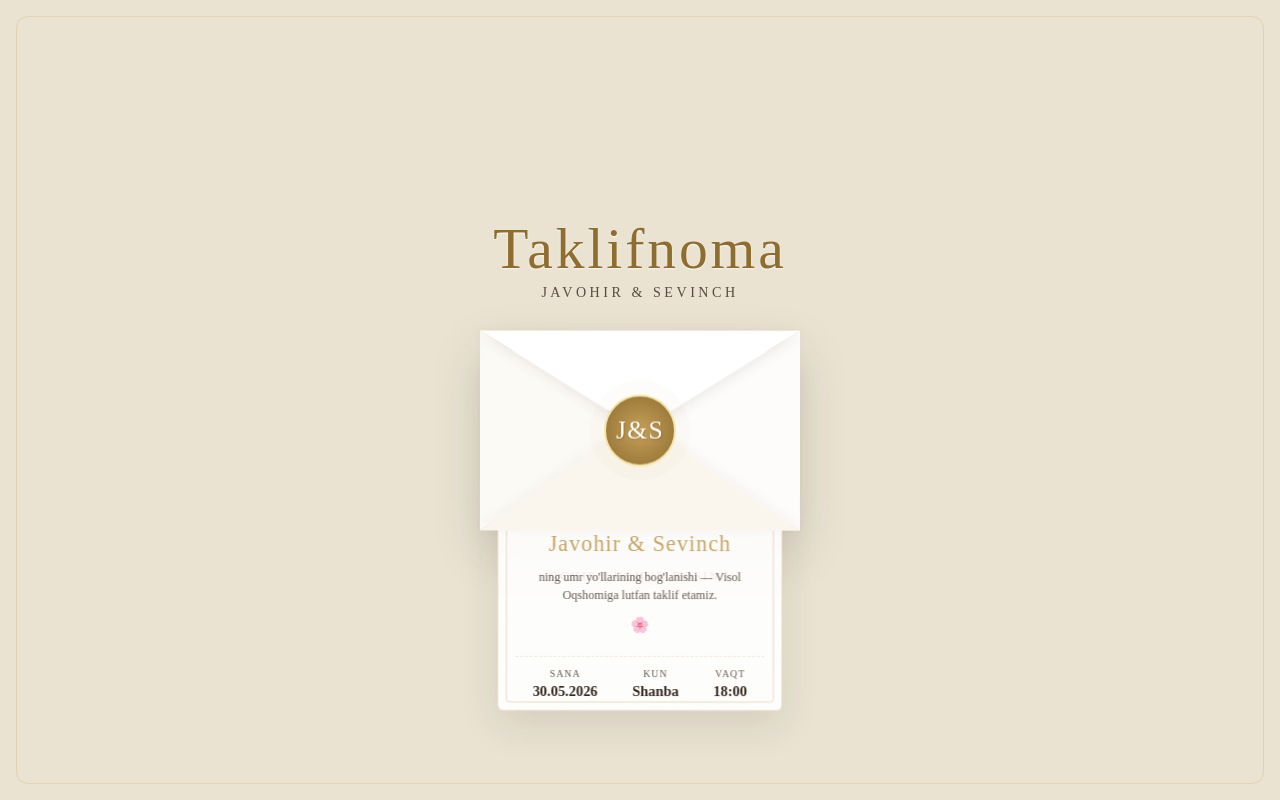
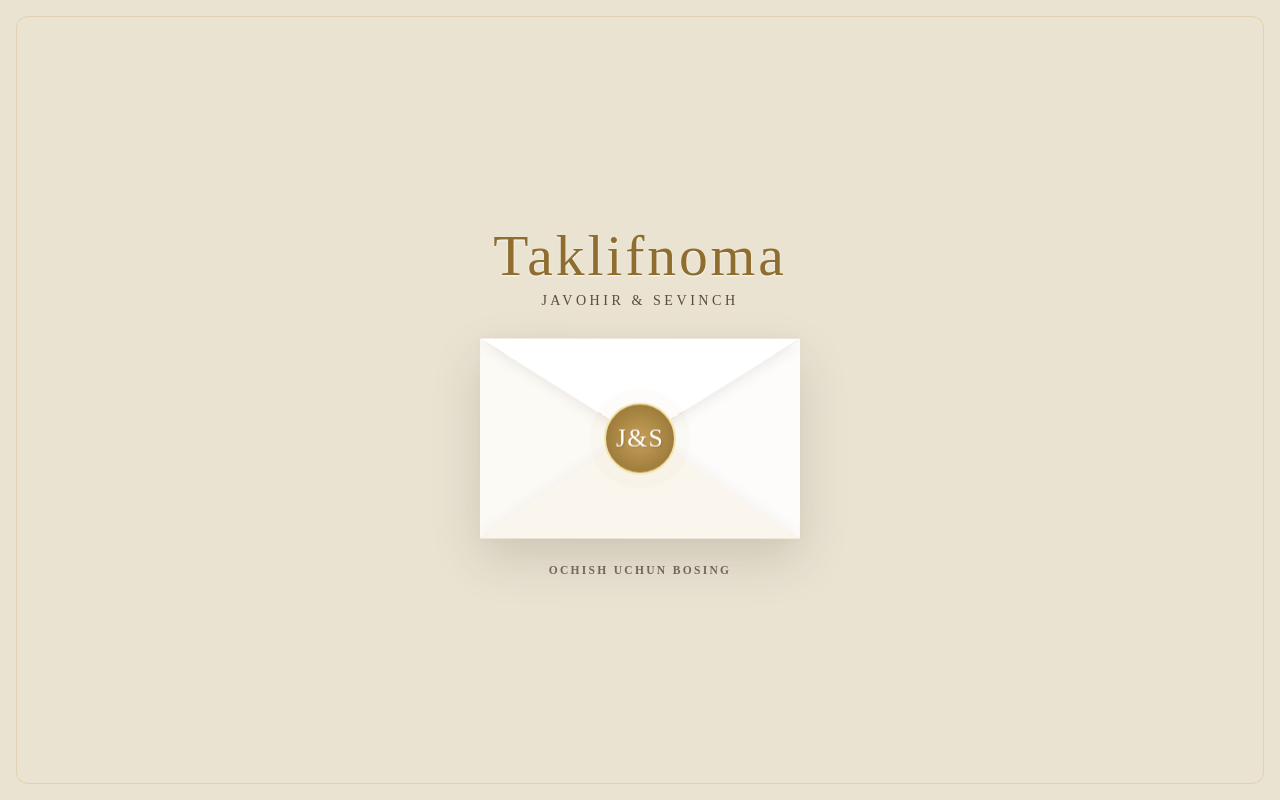
Before and after one commit to ergashevv/wedding, a Next.js app: page / in a window 1280 px wide. Built offline with nearby package versions, Linux system fonts and the light colour scheme.

Commit message:
Restore spacious full-page invitation layout with Yandex Maps revealed smoothly via 3D envelope portal

```diff
--- a/src/app/globals.css
+++ b/src/app/globals.css
@@ -290,29 +290,33 @@ h1, h2, h3, h4 {
   filter: drop-shadow(0 4px 6px rgba(45, 31, 23, 0.08));
 }
 
-/* Textured Card sitting inside the pocket (Now the scrollable luxury sheet!) */
+/* Textured Card sitting inside the pocket (Small preview card!) */
 .card-inside {
   position: absolute;
   top: 10px;
-  left: 10px;
-  width: 300px;
-  height: 380px; /* Tall elegant sheet */
+  left: 15px;
+  width: 290px;
+  height: 180px;
   background-color: #ffffff;
-  border-radius: 6px;
-  box-shadow: 0 15px 40px rgba(45, 31, 23, 0.12);
+  border-radius: 4px;
+  box-shadow: 0 4px 12px rgba(0, 0, 0, 0.06);
   z-index: 1;
-  transition: transform 1.2s cubic-bezier(0.25, 1, 0.3, 1), opacity 0.5s ease;
+  transition: transform 0.8s cubic-bezier(0.25, 1, 0.5, 1), opacity 0.5s ease;
   display: flex;
   flex-direction: column;
-  border: 1px solid rgba(197, 160, 89, 0.35);
+  justify-content: center;
+  align-items: center;
+  padding: 15px;
+  text-align: center;
+  border: 1px solid rgba(197, 160, 89, 0.2);
   opacity: 0.9;
   transform: translateY(0) scale(0.95);
   pointer-events: none;
 }
 
-/* When envelope is opened, the card slides up and becomes fully interactive! */
+/* When envelope is opened, the card slides up and becomes clickable! */
 .envelope-wrapper.opened .card-inside {
-  transform: translateY(-240px) scale(1);
+  transform: translateY(-112px) scale(1);
   opacity: 1;
   pointer-events: auto;
   z-index: 3;
@@ -321,186 +325,41 @@ h1, h2, h3, h4 {
 .card-inside::before {
   content: '';
   position: absolute;
-  top: 8px;
-  left: 8px;
-  right: 8px;
-  bottom: 8px;
-  border: 1px solid rgba(197, 160, 89, 0.4);
-  border-radius: 4px;
+  top: 6px;
+  left: 6px;
+  right: 6px;
+  bottom: 6px;
+  border: 1px solid rgba(197, 160, 89, 0.35);
+  border-radius: 2px;
   pointer-events: none;
   z-index: 10;
 }
 
-/* Scrollable container inside the card */
-.card-inside-scrollable {
-  width: 100%;
-  height: 100%;
-  overflow-y: auto;
-  padding: 26px 18px;
-  display: flex;
-  flex-direction: column;
-  align-items: center;
-  z-index: 2;
-  position: relative;
-  /* Smooth scrolling with modern custom scrollbar */
-  scrollbar-width: thin;
-  scrollbar-color: rgba(197, 160, 89, 0.3) transparent;
+.card-inside-title {
+  font-family: var(--font-cursive);
+  font-size: 2.2rem;
+  color: var(--color-gold-primary);
+  line-height: 1;
 }
 
-.card-inside-scrollable::-webkit-scrollbar {
-  width: 4px;
-}
-
-.card-inside-scrollable::-webkit-scrollbar-thumb {
-  background-color: rgba(197, 160, 89, 0.3);
-  border-radius: 2px;
-}
-
-/* Ornaments & Typography inside the card */
-.card-ornament-top, .card-ornament-bottom {
-  font-size: 1.1rem;
-  color: var(--color-gold-primary);
-  margin: 5px 0;
-}
-
-.card-cursive-title {
-  font-family: var(--font-cursive);
-  font-size: 2.8rem;
-  color: var(--color-gold-dark);
-  line-height: 1;
-  margin-bottom: 2px;
-}
-
-.card-double-divider {
-  width: 80px;
-  height: 3px;
-  border-top: 1px solid rgba(197, 160, 89, 0.4);
-  border-bottom: 1px solid rgba(197, 160, 89, 0.4);
-  margin: 8px 0 15px 0;
-}
-
-.card-main-invitation {
+.card-inside-names {
   font-family: var(--font-serif);
-  font-size: 1.1rem;
+  font-size: 0.95rem;
   font-weight: 600;
   color: var(--color-text-primary);
-  margin-top: 5px;
+  margin-top: 6px;
   letter-spacing: 0.05em;
   text-transform: uppercase;
 }
 
-.card-body-text {
-  font-family: var(--font-sans);
-  font-size: 0.8rem;
+.card-inside-tap {
+  font-size: 0.65rem;
+  letter-spacing: 0.15em;
+  text-transform: uppercase;
   color: var(--color-text-secondary);
-  line-height: 1.5;
-  margin: 4px 0;
-  text-align: center;
-  max-width: 92%;
-}
-
-.card-names-title {
-  font-family: var(--font-serif);
-  font-size: 1.45rem;
+  margin-top: 12px;
   font-weight: 500;
-  color: var(--color-gold-primary);
-  letter-spacing: 0.05em;
-  margin: 8px 0;
-  text-align: center;
-}
-
-.card-ornament-middle {
-  font-size: 1rem;
-  margin: 8px 0;
-}
-
-/* Event Info Table inside card */
-.card-event-info {
-  display: flex;
-  justify-content: space-around;
-  width: 100%;
-  border-top: 1px dashed rgba(197, 160, 89, 0.25);
-  border-bottom: 1px dashed rgba(197, 160, 89, 0.25);
-  padding: 12px 0;
-  margin: 15px 0;
-}
-
-.info-item {
-  display: flex;
-  flex-direction: column;
-  align-items: center;
-}
-
-.info-label {
-  font-size: 0.65rem;
-  letter-spacing: 0.1em;
-  color: var(--color-text-secondary);
-  font-weight: 500;
-}
-
-.info-value {
-  font-family: var(--font-serif);
-  font-size: 0.95rem;
-  font-weight: 600;
-  color: var(--color-text-primary);
-  margin-top: 4px;
-}
-
-/* Map & Location styling inside card */
-.card-location-title {
-  text-align: center;
-  margin-bottom: 12px;
-}
-
-.card-location-title h3 {
-  font-family: var(--font-serif);
-  font-size: 0.95rem;
-  color: var(--color-gold-dark);
-  letter-spacing: 0.05em;
-  text-transform: uppercase;
-}
-
-.card-location-title p {
-  font-size: 0.72rem;
-  color: var(--color-text-secondary);
-  margin-top: 2px;
-  line-height: 1.4;
-}
-
-.card-map-wrapper {
-  width: 100%;
-  margin: 10px 0;
-  border: 1px solid rgba(197, 160, 89, 0.2);
-  border-radius: 8px;
-  overflow: hidden;
-  box-shadow: 0 4px 10px rgba(0, 0, 0, 0.04);
-}
-
-/* Elegant outlined navigation button inside card */
-.card-nav-btn {
-  display: inline-flex;
-  align-items: center;
-  justify-content: center;
-  background-color: #ffffff;
-  border: 1px solid var(--color-gold-primary);
-  color: var(--color-text-primary);
-  padding: 10px 22px;
-  border-radius: 20px;
-  font-family: var(--font-sans);
-  font-size: 0.72rem;
-  font-weight: 600;
-  text-transform: uppercase;
-  letter-spacing: 0.1em;
-  text-decoration: none;
-  margin: 15px 0 5px 0;
-  transition: all 0.3s ease;
-  box-shadow: 0 2px 8px rgba(197, 160, 89, 0.08);
-}
-
-.card-nav-btn:hover {
-  background-color: var(--color-gold-primary);
-  color: #ffffff;
-  box-shadow: 0 4px 12px rgba(197, 160, 89, 0.2);
+  animation: bounceSoft 1.8s infinite;
 }
 
 /* Precise CSS Border Paper Folds with Soft Shadows */
@@ -600,7 +459,7 @@ h1, h2, h3, h4 {
 }
 
 .envelope-wrapper.opened .card-inside {
-  transform: translateY(-240px) scale(1);
+  transform: translateY(-112px);
   z-index: 3;
 }
 
--- a/src/app/page.tsx
+++ b/src/app/page.tsx
@@ -13,6 +13,7 @@ interface Particle {
 export default function WeddingInvitation() {
   // Application states
   const [envelopeOpened, setEnvelopeOpened] = useState<boolean>(false);
+  const [portalRevealed, setPortalRevealed] = useState<boolean>(false);
   const [audioPlaying, setAudioPlaying] = useState<boolean>(false);
   const [ambientParticles, setAmbientParticles] = useState<Particle[]>([]);
 
@@ -30,6 +31,37 @@ export default function WeddingInvitation() {
     }));
     setAmbientParticles(particlesArray);
   }, []);
+
+  // Initialize IntersectionObserver for smooth scroll animations on the main page
+  useEffect(() => {
+    if (!portalRevealed) return;
+
+    const timeout = setTimeout(() => {
+      const revealElements = document.querySelectorAll(".reveal");
+
+      const observer = new IntersectionObserver(
+        (entries) => {
+          entries.forEach((entry) => {
+            if (entry.isIntersecting) {
+              entry.target.classList.add("active");
+            }
+          });
+        },
+        {
+          threshold: 0.1,
+          rootMargin: "0px 0px -50px 0px",
+        }
+      );
+
+      revealElements.forEach((el) => observer.observe(el));
+
+      return () => {
+        observer.disconnect();
+      };
+    }, 100);
+
+    return () => clearTimeout(timeout);
+  }, [portalRevealed]);
 
   // Play/Pause Background Music
   const toggleAudio = (e: React.MouseEvent) => {
@@ -64,6 +96,13 @@ export default function WeddingInvitation() {
     }
   };
 
+  // Transition from envelope to full invitation portal
+  const handleEnterPortal = (e: React.MouseEvent) => {
+    e.stopPropagation();
+    if (!envelopeOpened) return;
+    setPortalRevealed(true);
+  };
+
   return (
     <>
       {/* Hidden Audio Player playing a very soft, quiet acoustic piano piece */}
@@ -75,7 +114,7 @@ export default function WeddingInvitation() {
       />
 
       {/* Floating Music Equalizer Controller */}
-      {envelopeOpened && (
+      {portalRevealed && (
         <button
           className={`audio-player-floating ${!audioPlaying ? "muted" : ""}`}
           onClick={toggleAudio}
@@ -91,11 +130,11 @@ export default function WeddingInvitation() {
         </button>
       )}
 
-      {/* 3D Envelope Stage */}
-      <div className="envelope-overlay">
-        {/* Floating gold dust in background */}
+      {/* 1. ENVELOPE INTERACTIVE OVERLAY */}
+      <div className={`envelope-overlay ${portalRevealed ? "opened" : ""}`}>
+        {/* Floating gold dust in envelope background */}
         <div className="ambient-particles">
-          {ambientParticles.slice(0, 15).map((p) => (
+          {ambientParticles.slice(0, 12).map((p) => (
             <div
               key={p.id}
               className="particle"
@@ -134,80 +173,11 @@ export default function WeddingInvitation() {
               </div>
             </div>
 
-            {/* Scrollable textured Invitation Card sliding out of envelope pocket */}
-            <div className="card-inside" onClick={(e) => e.stopPropagation()}>
-              <div className="card-inside-scrollable">
-                <div className="card-ornament-top">⚜</div>
-                <span className="card-cursive-title">{"Taklifnoma"}</span>
-                <div className="card-double-divider"></div>
-
-                <p className="card-main-invitation">{"Hurmatli mehmonlar!"}</p>
-                <p className="card-body-text">{"Sizlarni aziz farzandlarimiz"}</p>
-                <h2 className="card-names-title">{"Javohir & Sevinch"}</h2>
-                <p className="card-body-text">
-                  {"ning umr yo'llarining bog'lanishi — Visol Oqshomiga lutfan taklif etamiz."}
-                </p>
-
-                <div className="card-ornament-middle">🌸</div>
-
-                <div className="card-event-info">
-                  <div className="info-item">
-                    <span className="info-label">{"SANA"}</span>
-                    <span className="info-value">{"30.05.2026"}</span>
-                  </div>
-                  <div className="info-item">
-                    <span className="info-label">{"KUN"}</span>
-                    <span className="info-value">{"Shanba"}</span>
-                  </div>
-                  <div className="info-item">
-                    <span className="info-label">{"VAQT"}</span>
-                    <span className="info-value">{"18:00"}</span>
-                  </div>
-                </div>
-
-                <div className="card-location-title">
-                  <h3>{"SHAMS RESTORANI"}</h3>
-                  <p>{"Toshkent viloyati, Shams to'yxonasi"}</p>
-                </div>
-
-                {/* Yandex Map Embedded inside the card */}
-                <div className="card-map-wrapper">
-                  <div style={{ position: "relative", overflow: "hidden", borderRadius: "8px" }}>
-                    <a
-                      href="https://yandex.uz/maps/org/41645530183/?utm_medium=mapframe&utm_source=maps"
-                      style={{ color: "#eee", fontSize: "10px", position: "absolute", top: "0px" }}
-                    >
-                      Shams
-                    </a>
-                    <a
-                      href="https://yandex.uz/maps/105813/tashkent-province/category/restaurant/184106394/?utm_medium=mapframe&utm_source=maps"
-                      style={{ color: "#eee", fontSize: "10px", position: "absolute", top: "12px" }}
-                    >
-                      Restoran Toshkent viloyatida
-                    </a>
-                    <iframe
-                      src="https://yandex.uz/map-widget/v1/?ll=69.511612%2C41.407467&mode=search&oid=41645530183&ol=biz&z=16.54"
-                      width="100%"
-                      height="180"
-                      frameBorder="0"
-                      allowFullScreen={true}
-                      style={{ position: "relative", borderRadius: "8px" }}
-                    ></iframe>
-                  </div>
-                </div>
-
-                {/* Navigation Button */}
-                <a
-                  href="https://yandex.uz/maps/-/CPs6bVMu"
-                  target="_blank"
-                  rel="noopener noreferrer"
-                  className="card-nav-btn"
-                >
-                  📍 {"Xaritada ochish"}
-                </a>
-
-                <div className="card-ornament-bottom">⚜</div>
-              </div>
+            {/* Small elegant preview card sliding out of envelope pocket */}
+            <div className="card-inside" onClick={handleEnterPortal}>
+              <span className="card-inside-title">{"Taklifnoma"}</span>
+              <h3 className="card-inside-names">{"Javohir & Sevinch"}</h3>
+              <p className="card-inside-tap">{"Kirish uchun bosing"}</p>
             </div>
 
             {/* Precise CSS Border Folds */}
@@ -217,12 +187,169 @@ export default function WeddingInvitation() {
           </div>
         </div>
 
-        <p className="open-text" style={{ marginTop: "40px", animation: "bounceSoft 2s infinite" }}>
-          {!envelopeOpened
-            ? "Ochish uchun bosing"
-            : "Tanishish uchun yuqoridagi varaqni pastga aylantiring"}
+        <p className="open-text">
+          {!envelopeOpened ? "Ochish uchun bosing" : "Kirish uchun yuqoridagi kartani bosing"}
         </p>
       </div>
+
+      {/* MAIN WEBSITE PORTAL (Revealed after envelope opens and guest slides it out) */}
+      {portalRevealed && (
+        <div className="main-content-wrapper" style={{ animation: "fadeIn 1.2s ease-out forwards" }}>
+
+          {/* 2. HERO / WELCOME SECTION */}
+          <section className="section hero-section">
+            {/* Floating gold dust particles on page */}
+            <div className="ambient-particles">
+              {ambientParticles.map((p) => (
+                <div
+                  key={p.id}
+                  className="particle"
+                  style={{
+                    left: `${p.left}%`,
+                    width: `${p.size}px`,
+                    height: `${p.size}px`,
+                    animation: `floatParticles ${p.duration}s linear infinite`,
+                    animationDelay: `${p.delay}s`,
+                  }}
+                />
+              ))}
+            </div>
+
+            <div className="reveal" style={{ display: "flex", flexDirection: "column", alignItems: "center", width: "100%" }}>
+              <div className="floral-crest">⚜</div>
+              <span className="hero-cursive-subtitle">{"Taklifnoma"}</span>
+              <h1 className="hero-spaced-title">{"Javohir & Sevinch"}</h1>
+
+              <div className="floral-divider" style={{ margin: "25px 0 20px 0" }}>
+                <span className="floral-line"></span>
+                <span className="floral-center">{"🌸"}</span>
+                <span className="floral-line"></span>
+              </div>
+
+              <p className="invitation-lead">{"Hurmatli mehmonlar!"}</p>
+
+              <p className="invitation-main-body">
+                {"Sizlarni aziz farzandlarimiz lutfan hayotlarining eng hayajonli kuni — Visol Oqshomiga taklif etadi. Sizning tashrifingiz biz uchun cheksiz sharaf va quvonch bag'ishlaydi. Quvonchli kunimizda birga bo'lishingizdan mamnunmiz!"}
+              </p>
+
+              <div className="respect-block">
+                <span className="respect-label">{"Hurmat va ehtirom ila"}</span>
+                <span className="respect-value">{"Asomiddin, Yangashevalar oilasi"}</span>
+              </div>
+            </div>
+          </section>
+
+          {/* 3. DATE SPEC GRID SECTION */}
+          <section className="section specs-section">
+            <div className="reveal" style={{ width: "100%" }}>
+              <div className="specs-grid">
+                <div className="spec-card spec-card-left">
+                  <span className="spec-label">{"SANA"}</span>
+                  <span className="spec-value">{"30.05.2026"}</span>
+                  <span className="spec-sub">{"May, 2026"}</span>
+                </div>
+                <div className="spec-card spec-card-center">
+                  <span className="spec-label">{"KUN"}</span>
+                  <span className="spec-value">{"Shanba"}</span>
+                  <span className="spec-sub">{"Hafta kuni"}</span>
+                </div>
+                <div className="spec-card spec-card-right">
+                  <span className="spec-label">{"VAQT"}</span>
+                  <span className="spec-value">{"18:00"}</span>
+                  <span className="spec-sub">{"Nikoh marosimi"}</span>
+                </div>
+              </div>
+            </div>
+          </section>
+
+          {/* 4. VENUE & YANDEX MAP INTEGRATION */}
+          <section className="section" style={{ backgroundColor: "#fdfdfb" }}>
+            <div className="reveal" style={{ width: "100%", display: "flex", flexDirection: "column", alignItems: "center" }}>
+              <span className="section-subtitle-cursive">{"Tantana joyi"}</span>
+              <h2 className="venue-title">{"Manzilimiz"}</h2>
+
+              <div className="floral-divider" style={{ margin: "10px 0 25px 0" }}>
+                <span className="floral-line"></span>
+                <span className="floral-center">{"⚜"}</span>
+                <span className="floral-line"></span>
+              </div>
+
+              <div className="venue-card reveal reveal-delay-1">
+                <h3 className="venue-name">{"\"Shams\" To'yxonasi"}</h3>
+                <p className="venue-address">
+                  {"Toshkent viloyati, Shams to'yxonasi."}
+                </p>
+
+                {/* Yandex Map Iframe Embed styled beautifully & fully responsive */}
+                <div className="yandex-map-responsive">
+                  <div style={{ position: "relative", overflow: "hidden", width: "100%", height: "100%" }}>
+                    <a
+                      href="https://yandex.uz/maps/org/41645530183/?utm_medium=mapframe&utm_source=maps"
+                      target="_blank"
+                      rel="noopener noreferrer"
+                      style={{ color: "#eee", fontSize: "12px", position: "absolute", top: "0px", zIndex: 10 }}
+                    >
+                      {"Shams"}
+                    </a>
+                    <a
+                      href="https://yandex.uz/maps/105813/tashkent-province/category/restaurant/184106394/?utm_medium=mapframe&utm_source=maps"
+                      target="_blank"
+                      rel="noopener noreferrer"
+                      style={{ color: "#eee", fontSize: "12px", position: "absolute", top: "14px", zIndex: 10 }}
+                    >
+                      {"Restoran Toshkent viloyatida"}
+                    </a>
+                    <iframe
+                      src="https://yandex.uz/map-widget/v1/?ll=69.511612%2C41.407467&mode=search&oid=41645530183&ol=biz&z=16.54"
+                      width="100%"
+                      height="100%"
+                      frameBorder="0"
+                      allowFullScreen={true}
+                      style={{ position: "relative" }}
+                    ></iframe>
+                  </div>
+                </div>
+
+                {/* Yandex App Routing Button - builds directions from guest's current location */}
+                <a
+                  href="https://yandex.uz/maps/-/CPs6bVMu"
+                  target="_blank"
+                  rel="noopener noreferrer"
+                  className="yandex-nav-btn"
+                >
+                  <svg className="yandex-nav-btn-icon" viewBox="0 0 24 24">
+                    <path d="M12 2C7.58 2 4 5.58 4 10c0 5.25 8 12 8 12s8-6.75 8-12c0-4.42-3.58-8-8-8zm0 11c-1.66 0-3-1.34-3-3s1.34-3 3-3 3 1.34 3 3-1.34 3-3 3z"/>
+                  </svg>
+                  {"Yandex Navigatorda yo'nalish olish"}
+                </a>
+              </div>
+            </div>
+          </section>
+
+          {/* 5. FOOTER SECTION */}
+          <footer className="footer">
+            <div className="reveal">
+              <h2 className="footer-names">{"Javohir & Sevinch"}</h2>
+              <p className="footer-tagline">{"Visol Oqshomi"}</p>
+
+              <div className="floral-divider" style={{ margin: "20px auto 25px auto" }}>
+                <span className="floral-line"></span>
+                <span className="floral-center" style={{ fontSize: "1rem", color: "var(--color-gold-primary)" }}>{"❤"}</span>
+                <span className="floral-line"></span>
+              </div>
+
+              <p style={{ fontSize: "0.85rem", opacity: 0.7, maxWidth: "320px", margin: "0 auto", lineHeight: "1.7", color: "var(--color-text-secondary)" }}>
+                {"Tashrifingiz uchun oldindan samimiy minnatdorchilik bildiramiz!"}
+              </p>
+
+              <p className="footer-copyright">
+                {"© 2026. Barcha huquqlar himoyalangan."}
+              </p>
+            </div>
+          </footer>
+
+        </div>
+      )}
     </>
   );
 }
```
